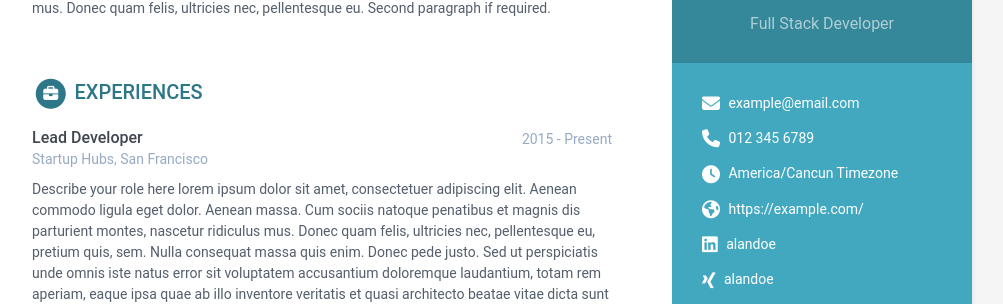
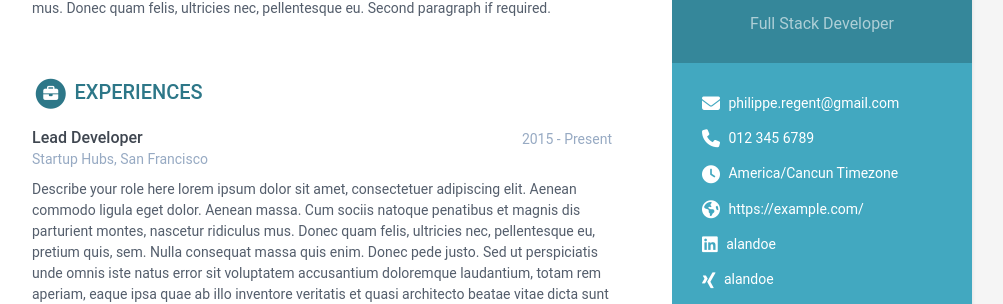
Before and after one commit to awelvor/online-cv-master, a Jekyll site: the page built from index.html, in a window 1280 px wide and 900 px high. Shown: the part 205-509 px from the top of the window, without its empty margins (168-1171 px from the left). Built offline with Jekyll 4.4.1, drawn with Linux system fonts in a browser that asks for light colours.

Commit message:
Update data.yml

```diff
--- a/_data/data.yml
+++ b/_data/data.yml
@@ -13,7 +13,7 @@ sidebar:
     avatar: profile.png  #place a 100x100 picture inside /assets/images/ folder and provide the name of the file below
 
     # Sidebar links
-    email: example@email.com
+    email: philippe.regent@gmail.com
     phone: 012 345 6789
     timezone: America/Cancun # Enter your timezone, e.g., America/Havana, Africa/Casablanca, America/North_Dakota/Center
     citizenship:
```
